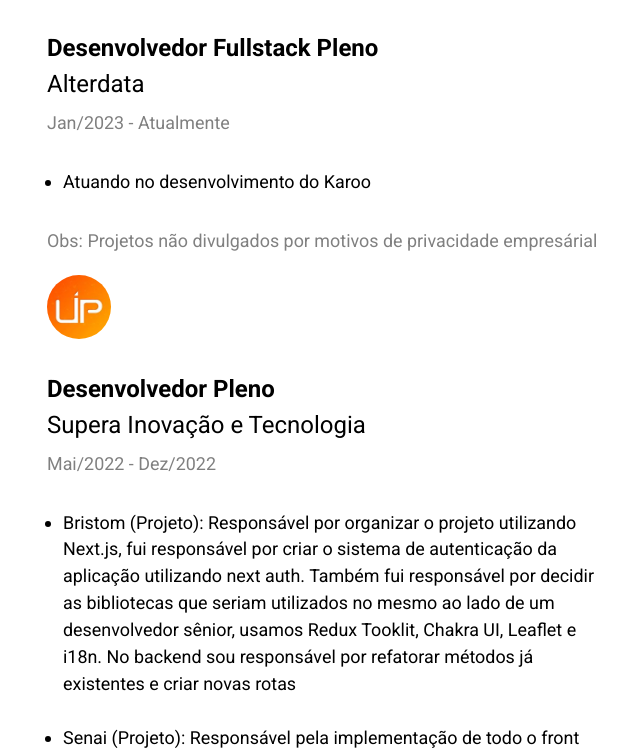
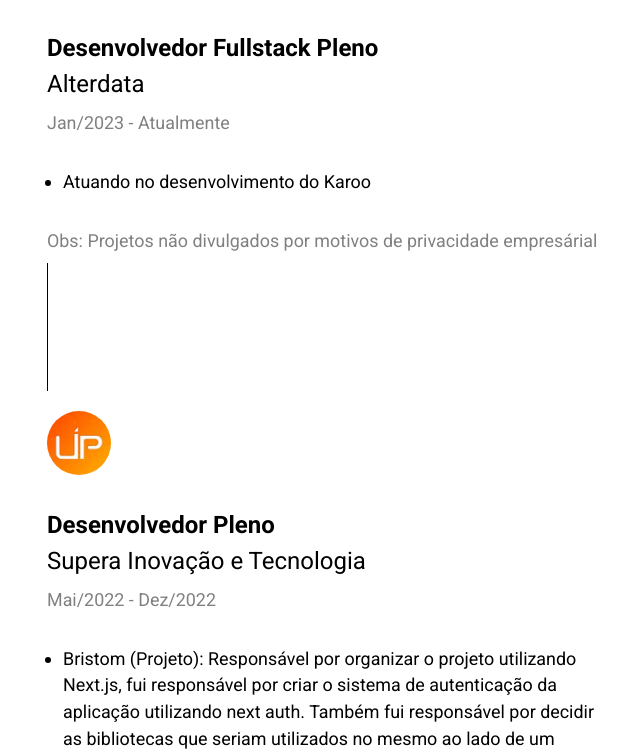
Before and after one commit to joaogabrielfragosojardim/portfolio-2023, a Next.js app: page / in a window 1280 px wide. Shown: the part 3330-4084 px from the top of the page, without its empty margins (53-693 px from the left). Built offline with nearby package versions, Linux system fonts and the light colour scheme.

Commit message:
alterando logica

```diff
--- a/src/components/Experience.tsx
+++ b/src/components/Experience.tsx
@@ -142,7 +142,7 @@
                 </SlideFade>
               )}
             </InView>
-            {indexExp + 1 !== experience.projects.length && (
+            {indexExp + 1 === experience.projects.length && (
               <InView triggerOnce={true}>
                 {({ inView, ref }) => (
                   <SlideFade
```
